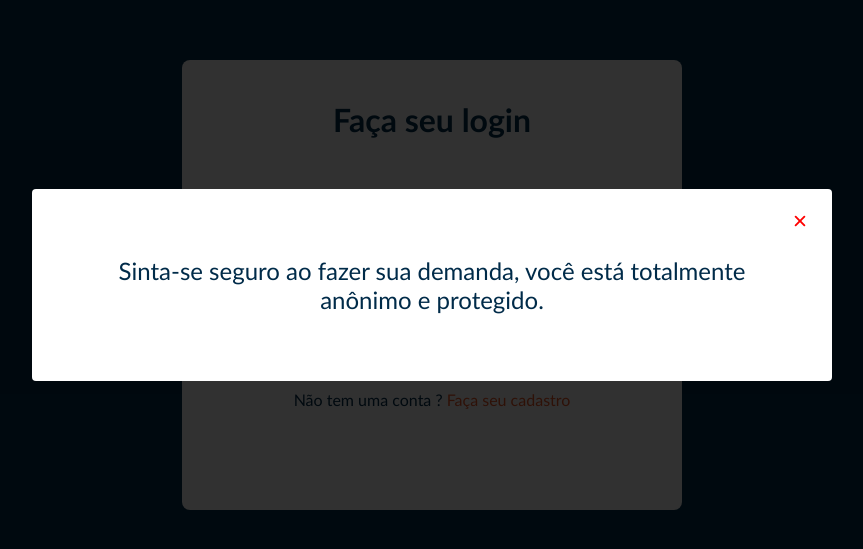
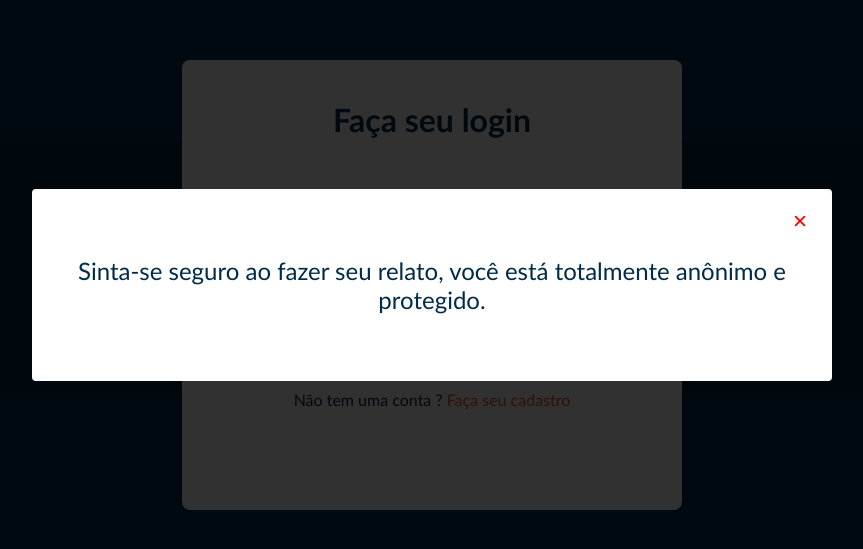
Before and after one commit to Ouvidoriahausen/ouvidoriahausen, a React (Create React App) app: page /login in a window 1280 px wide. Shown: the part 115-664 px from the top of the page, without its empty margins (208-1071 px from the left). Built offline with nearby package versions, Linux system fonts and the light colour scheme; no server answers.

Commit message:
Update index.js

```diff
--- a/src/Pages/Login/index.js
+++ b/src/Pages/Login/index.js
@@ -51,7 +51,7 @@ export default function Login() {
         <div className='overlay'>
           <span className="overlay-close-bg" onClick={closeOverlay} />
           <div className='overlay-content'>
-            <p>Sinta-se seguro ao fazer sua demanda, você está totalmente anônimo e protegido.</p>
+            <p>Sinta-se seguro ao fazer seu relato, você está totalmente anônimo e protegido.</p>
 
             <IconButton color="error" size="large" onClick={closeOverlay} className="close-button">
               <IoClose size={20} />
```
